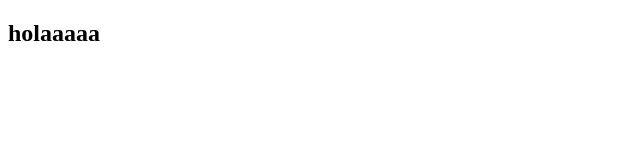
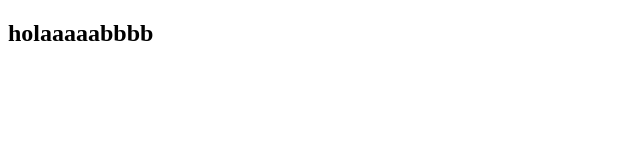
Before and after one commit to EHADJIMALICK/lamevaeninternet, a plain HTML site: page index.html in a window 1280 px wide. Shown: the full height of the page, 0-640 px from the left. Drawn offline with Linux system fonts and the light colour scheme.

Commit message:
Update index.html

```diff
--- a/index.html
+++ b/index.html
@@ -6,6 +6,6 @@
     <title>Document</title>
 </head>
 <body>
-    <h2>holaaaaa</h2>
+    <h2>holaaaaabbbb</h2>
 </body>
 </html>
```
